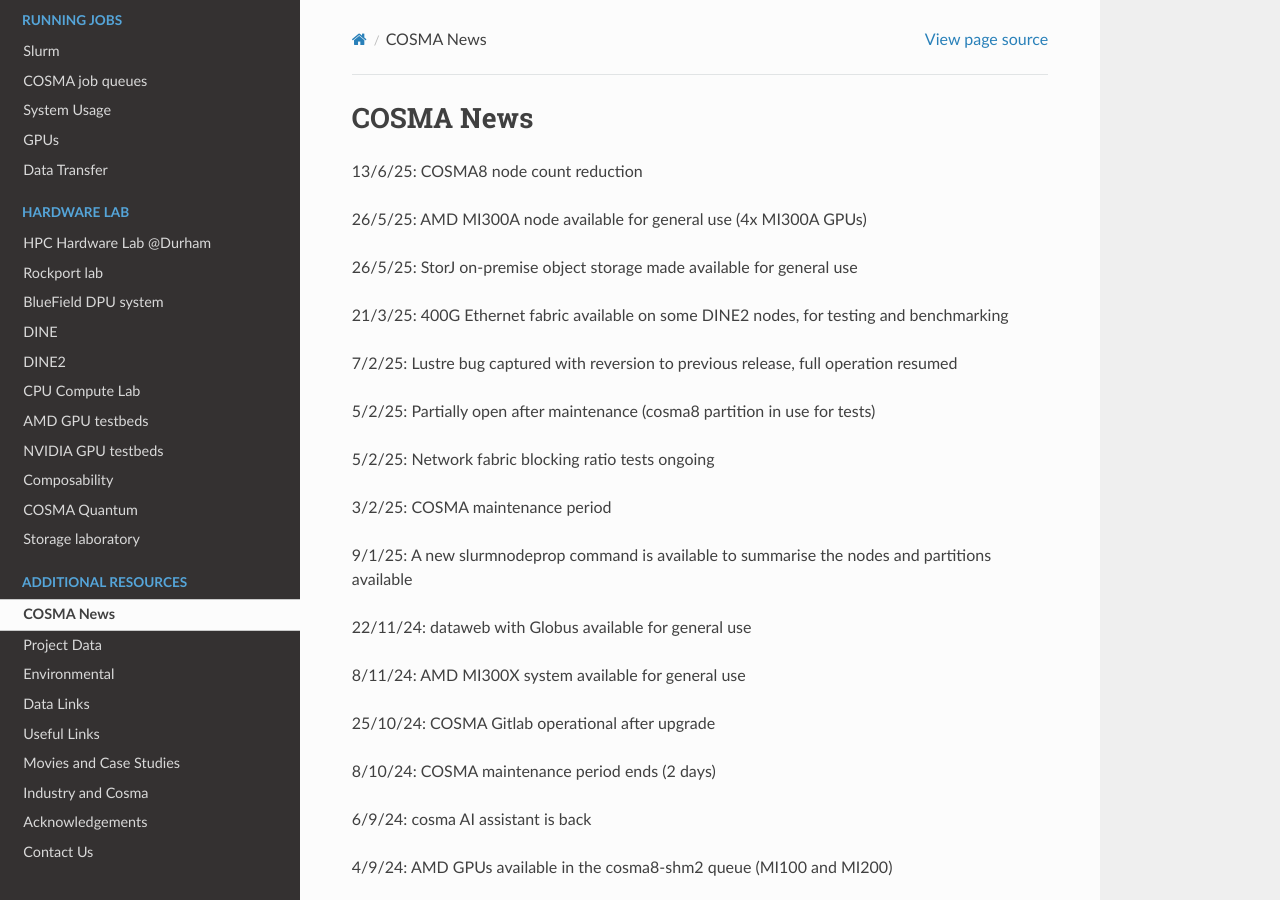
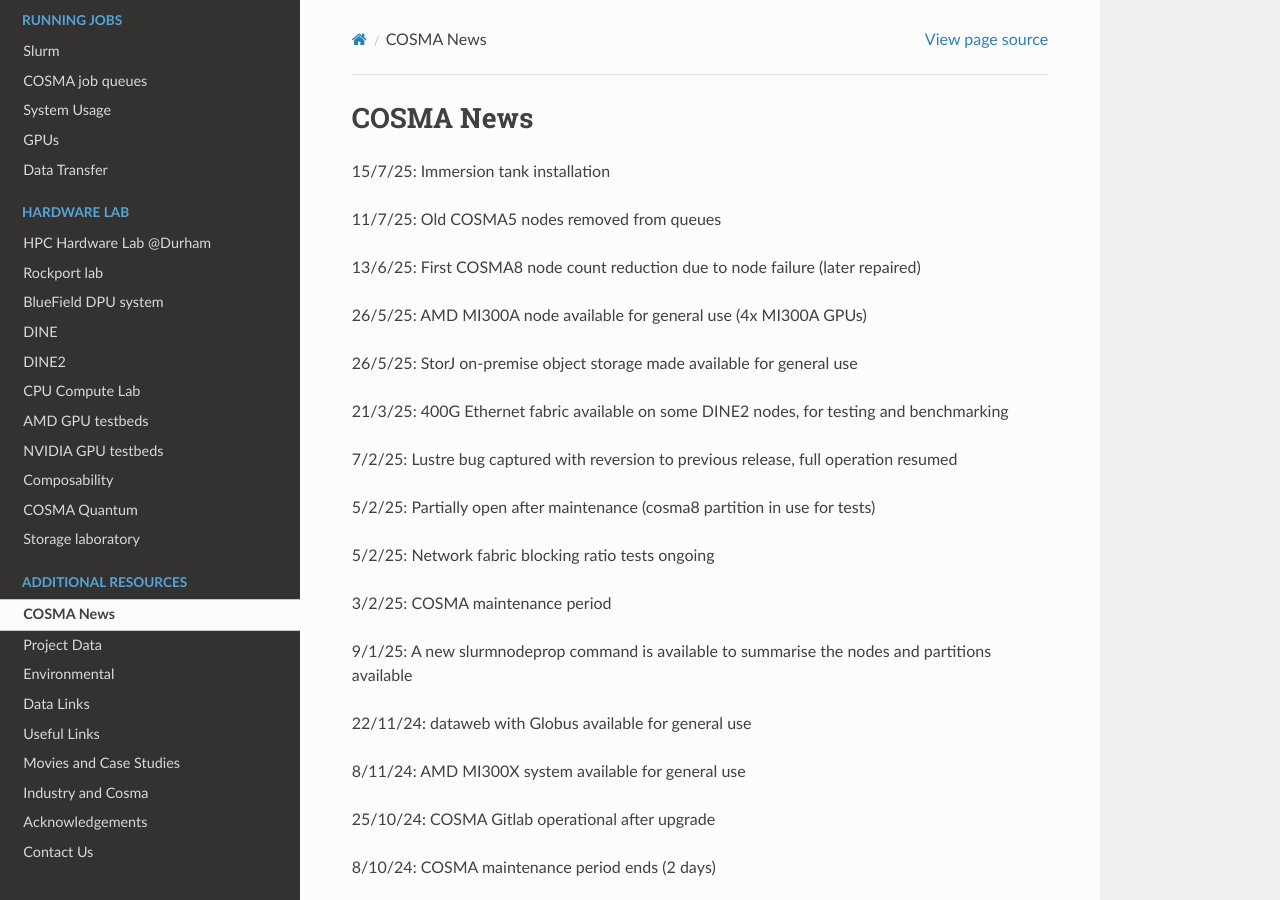
Before and after one commit to agb32/cosmadoc, a Sphinx documentation site: the page built from docs/source/news.md, in a window 1280 px wide and 900 px high. Built offline with Sphinx 7.4.7 and the Read the Docs theme 3.1.0, drawn with Linux system fonts in a browser that asks for light colours.

Commit message:
news-updated

```diff
--- a/docs/source/news.md
+++ b/docs/source/news.md
@@ -1,6 +1,10 @@
 # COSMA News
 
-13/6/25: COSMA8 node count reduction
+15/7/25: Immersion tank installation
+
+11/7/25: Old COSMA5 nodes removed from queues
+
+13/6/25: First COSMA8 node count reduction due to node failure (later repaired)
 
 26/5/25: AMD MI300A node available for general use (4x MI300A GPUs)
 
```
